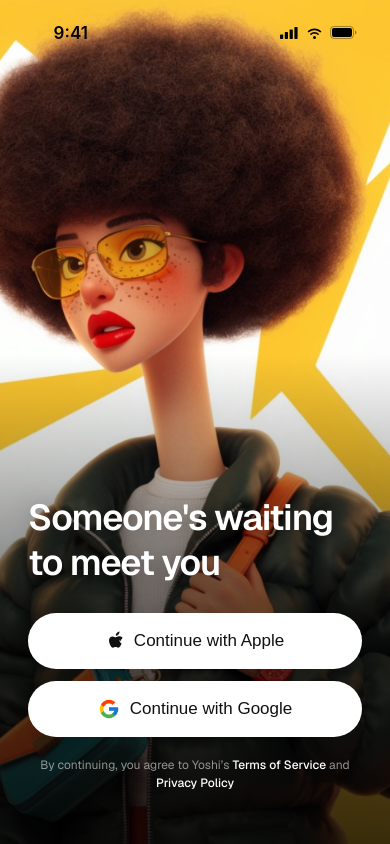
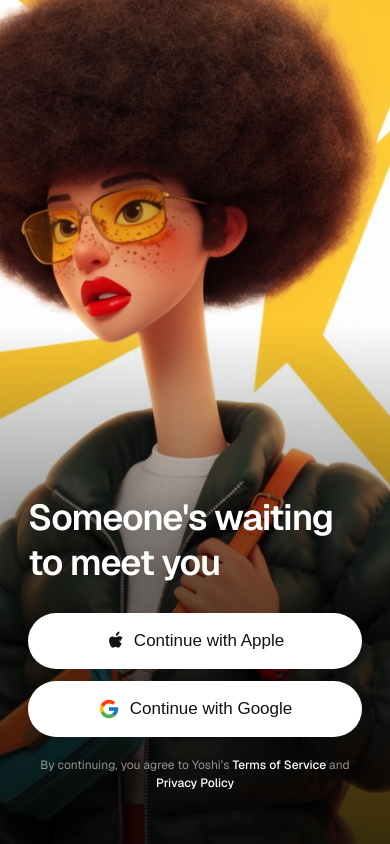
Before and after one commit to llh-jameslo/Yoshi-Claude-Design, a React (Vite) app: page / in a window 390 px wide. Built offline with nearby package versions, Linux system fonts and the light colour scheme.

Commit message:
fix: hide fake status bar on mobile and reclaim top space

```diff
--- a/src/components/IOSDevice.tsx
+++ b/src/components/IOSDevice.tsx
@@ -2,6 +2,9 @@ import type { ReactNode } from 'react'
 import { useCompactViewport } from '../hooks/useCompactViewport'
 import { IOSStatusBar } from './IOSStatusBar'
 import { IOSKeyboard } from './IOSKeyboard'
+
+/** Space layouts reserve below the fake status bar (desktop chrome). */
+const FAKE_STATUS_TRIM = 54
 
 type Props = {
   children: ReactNode
@@ -53,12 +56,33 @@ export function IOSDevice({
           }}
         />
       )}
-      <div style={{ position: 'absolute', top: 0, left: 0, right: 0, zIndex: 10 }}>
-        <IOSStatusBar dark={dark} />
-      </div>
+      {!compact && (
+        <div style={{ position: 'absolute', top: 0, left: 0, right: 0, zIndex: 10 }}>
+          <IOSStatusBar dark={dark} />
+        </div>
+      )}
       <div style={{ height: '100%', display: 'flex', flexDirection: 'column' }}>
-        <div style={{ flex: 1, overflow: 'hidden', position: 'relative' }}>
-          {children}
+        <div
+          style={{
+            flex: 1,
+            overflow: 'hidden',
+            position: 'relative',
+            paddingTop: compact ? 'env(safe-area-inset-top, 0px)' : 0,
+          }}
+        >
+          <div
+            style={
+              compact
+                ? {
+                    position: 'relative',
+                    height: `calc(100% + ${FAKE_STATUS_TRIM}px)`,
+                    marginTop: -FAKE_STATUS_TRIM,
+                  }
+                : { height: '100%', position: 'relative' }
+            }
+          >
+            {children}
+          </div>
         </div>
         {keyboard && !compact && <IOSKeyboard dark={dark} />}
       </div>
```
